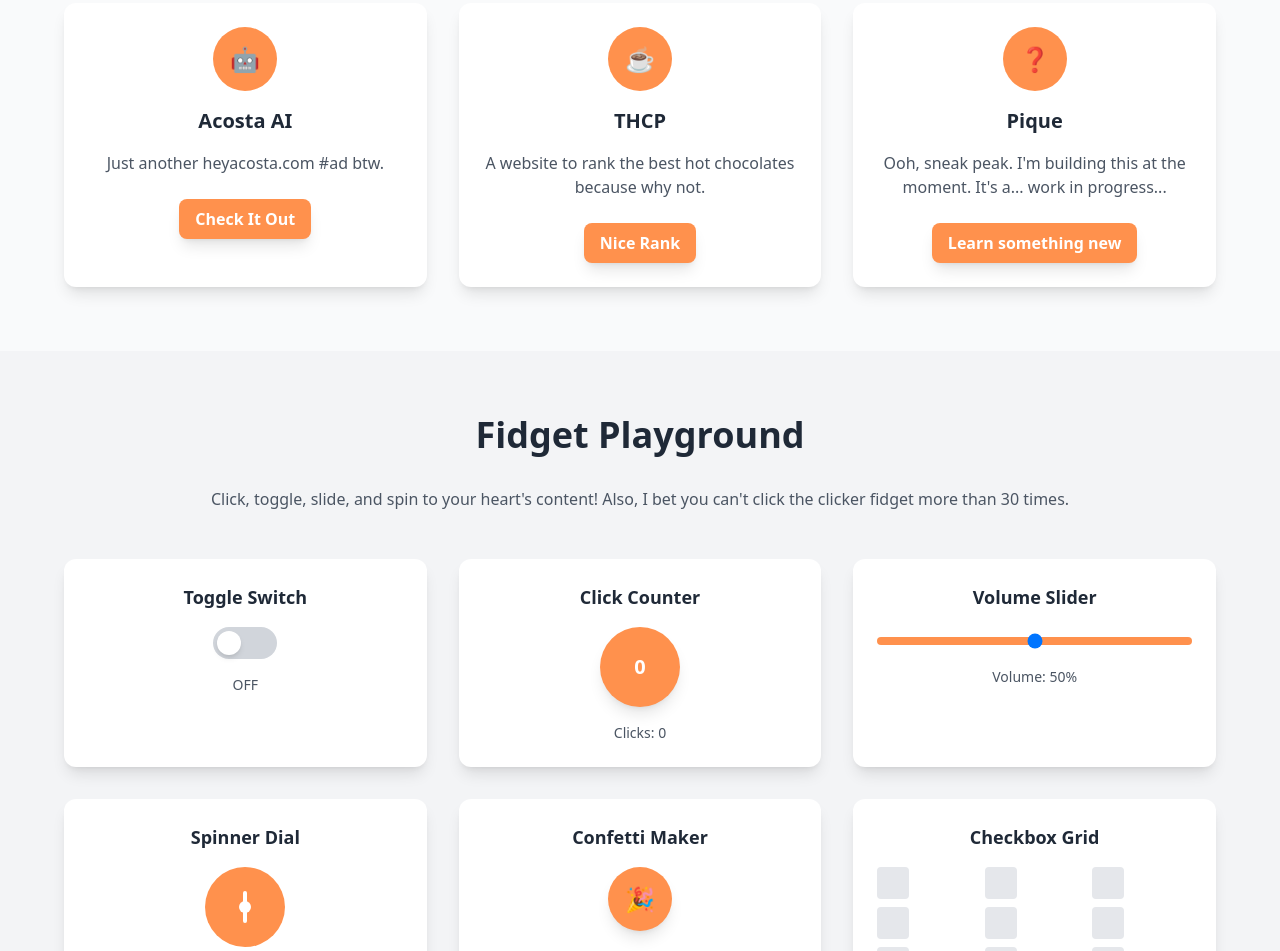
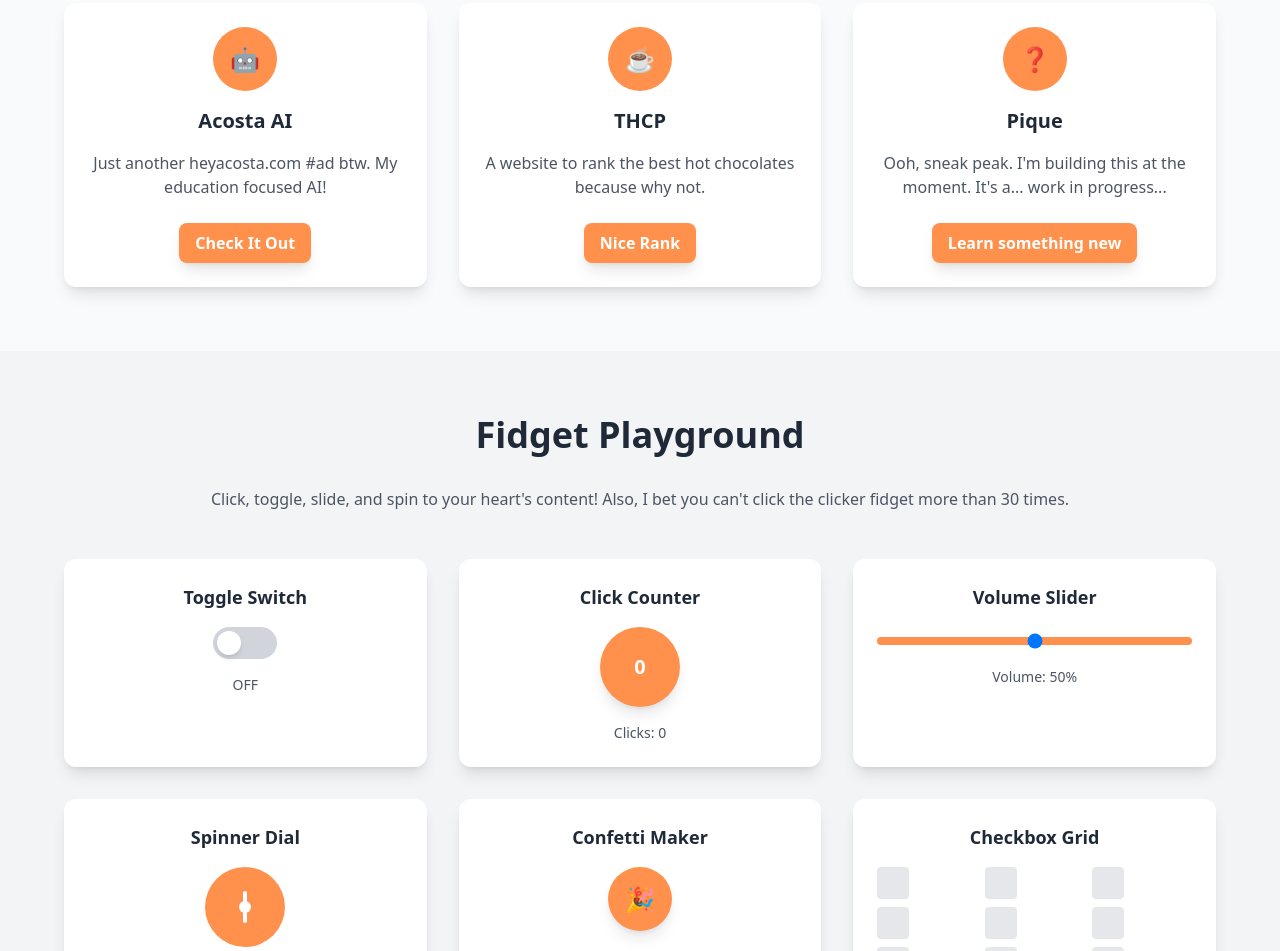
Before and after one commit to lachielocks/y8-about-me, a plain HTML site: page index.html in a window 1280 px wide. Shown: the part 3723-4674 px from the top of the page. Drawn offline with nearby package versions, Linux system fonts and the light colour scheme.

Commit message:
Modify paragraph text to highlight education-focused AI
Updated the text in the paragraph to include a reference to education-focused AI.

```diff
--- a/index.html
+++ b/index.html
@@ -704,7 +704,7 @@
                             <h3 class="text-xl font-semibold mb-2 text-gray-800 dark:text-gray-200">Acosta AI</h3>
                         </div>
                         <p class="text-gray-600 dark:text-gray-300 mb-6 text-center">
-                            Just another heyacosta.com #ad btw.
+                            Just another heyacosta.com #ad btw. My education focused AI!
                         </p>
                         <div class="text-center">
                             <a href="https://heyacosta.com" target="_blank" class="inline-flex items-center dynamic-primary text-white px-4 py-2 rounded-lg font-semibold hover:opacity-90 transition-all active:scale-95 shadow-lg">
```
